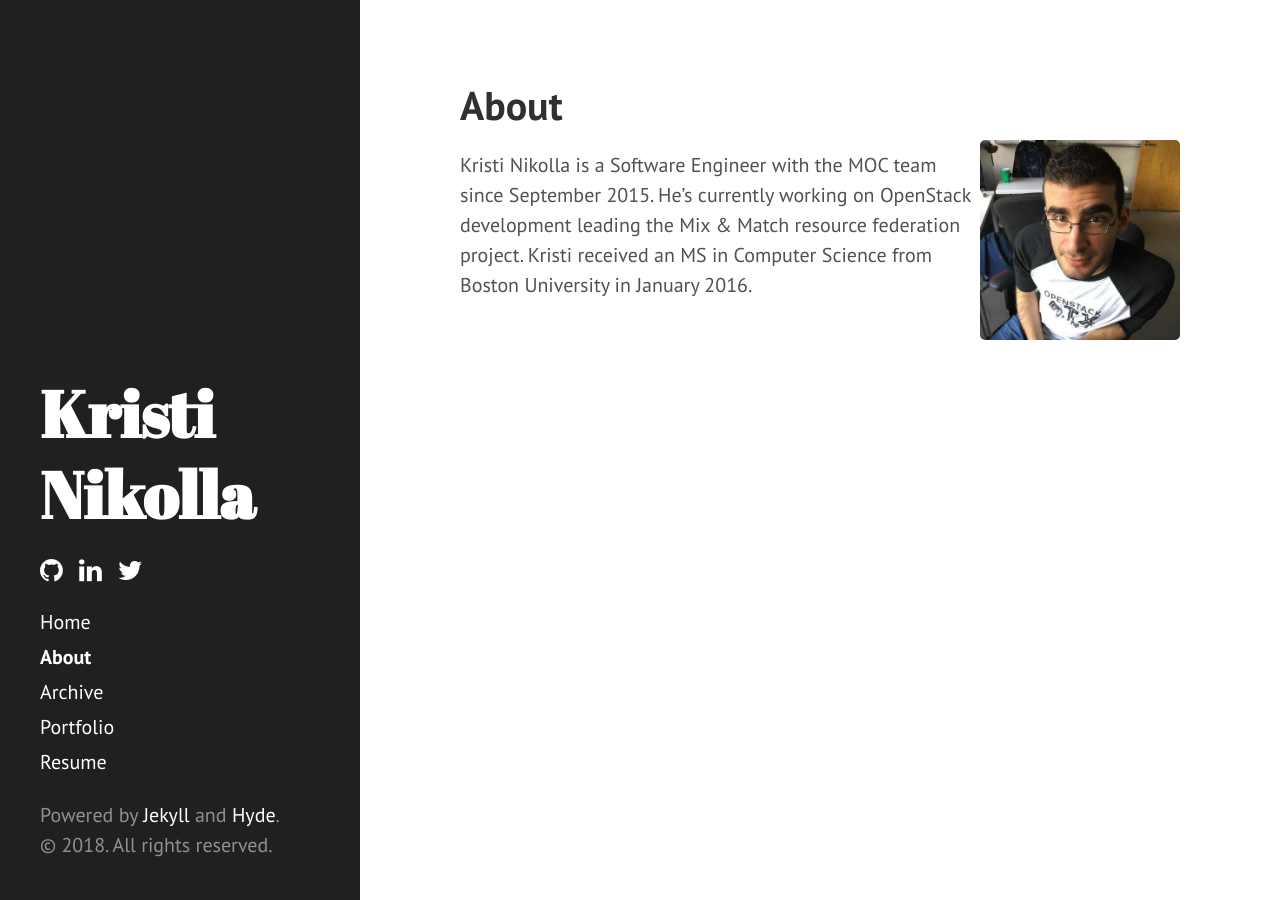
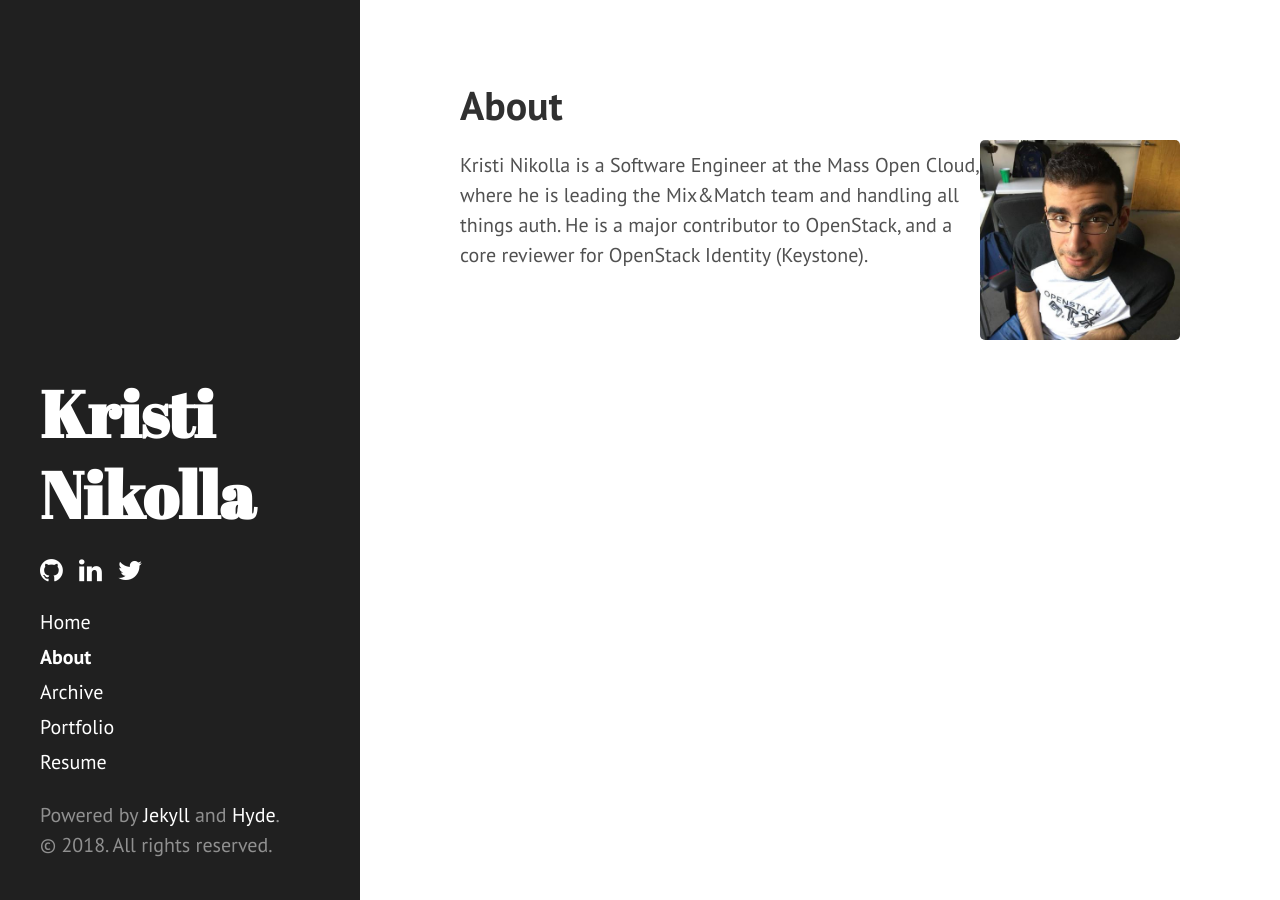
Before and after one commit to knikolla/knikolla.github.io, a Jekyll site: the page built from about.md, in a window 1280 px wide. Built offline with Jekyll 4.4.1, drawn with Linux system fonts in a browser that asks for light colours; nearby versions of some CDN libraries.

Commit message:
Various updates I hadn't pushed.

```diff
--- a/about.md
+++ b/about.md
@@ -5,7 +5,7 @@ title: About
 
 <img style="float: right; max-width: 200px" src="/public/images/profile.jpeg" />
 
-Kristi Nikolla is a Software Engineer with the MOC team since September 2015.
-He's currently working on OpenStack development leading the Mix & Match
-resource federation project. Kristi received an MS in Computer Science from
-Boston University in January 2016.
+Kristi Nikolla is a Software Engineer at the Mass Open Cloud, where he is
+leading the Mix&Match team and handling all things auth.
+He is a major contributor to OpenStack, and a core reviewer for OpenStack
+Identity (Keystone).
```
Also changed, not shown: _posts/2018-02-03-horizon-sso-logout.md (+4 -4 lines), portfolio.md (+9 -9 lines).
